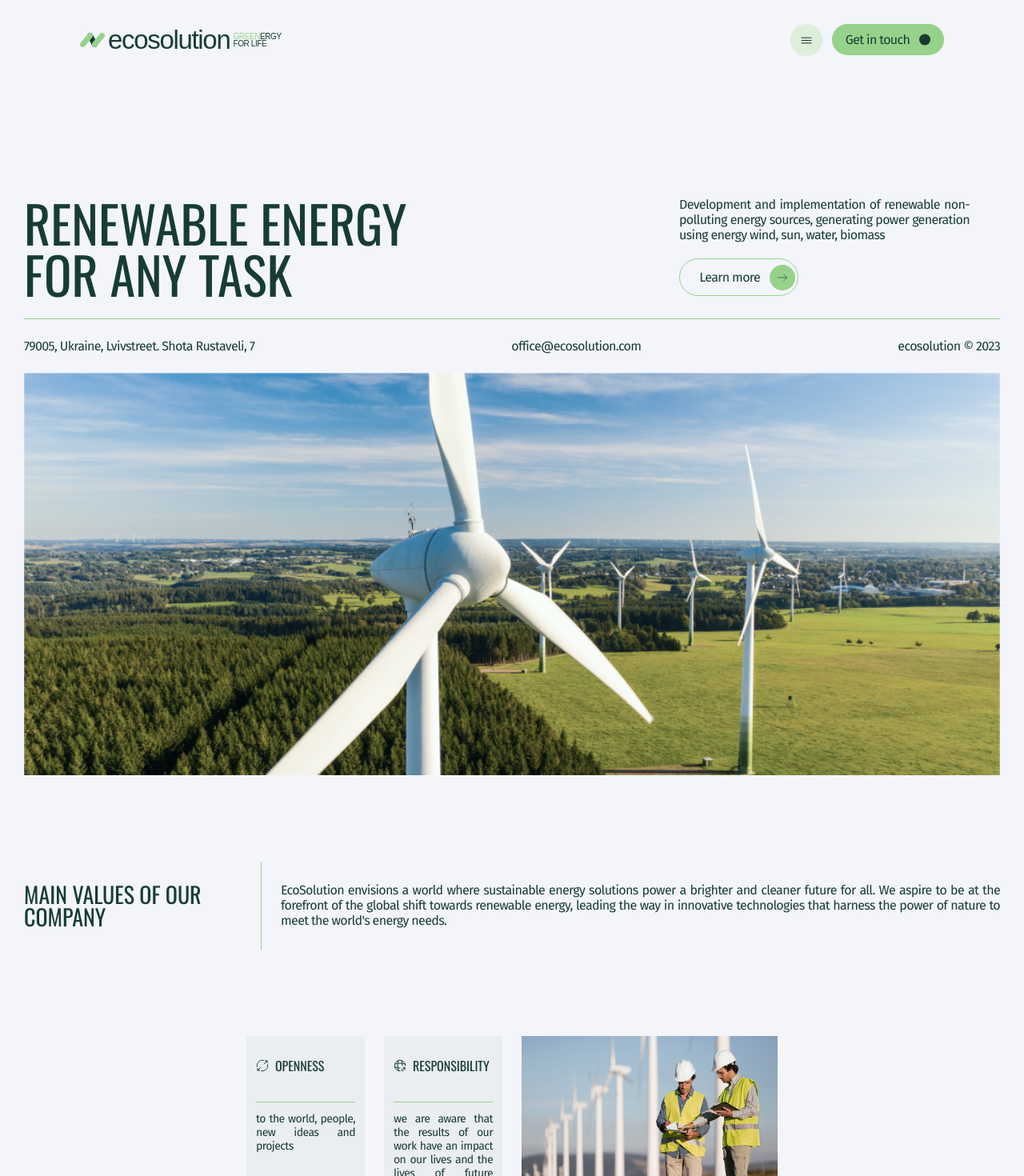
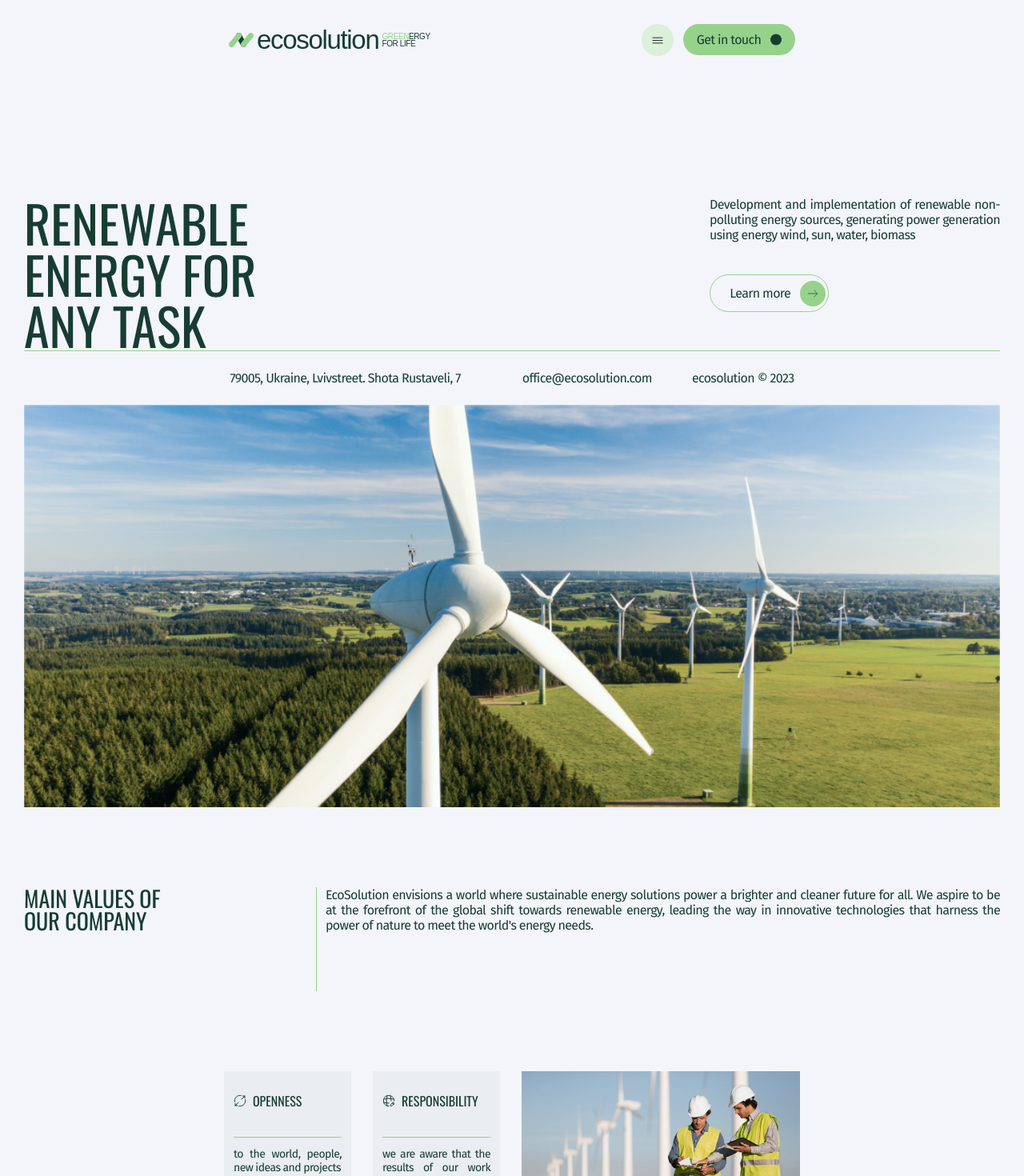
Before and after one commit to MythosOne/ecosolution-app, a React (Create React App) app: page / in a window 1280 px wide. Shown: the top 1470 px of the page at 80% size. Built offline with nearby package versions, Linux system fonts and the light colour scheme.

Commit message:
Correct mobile and tablet adaptive design

```diff
--- a/src/components/About/AboutCard/AboutCard.styled.js
+++ b/src/components/About/AboutCard/AboutCard.styled.js
@@ -29,6 +29,10 @@ export const CardItem = styled.li`
   padding: 12px;
 
   background: #eaedf1;
+
+  @media screen and (min-width: 767px) {
+    width: 159px;
+  }
 `;
 
 export const CardHead = styled.div`
@@ -81,6 +85,7 @@ export const Figure = styled.figure`
 
   @media screen and (min-width: 767px) {
     display: block;
+    width: 348px;
     height: 100%;
   }
 `;
--- a/src/components/About/AboutSection.jsx
+++ b/src/components/About/AboutSection.jsx
@@ -65,7 +65,7 @@ export const AboutSection = () => {
         <AboutImg src={imgWind} alt="Wind turbine" />
       </Picture>
       <AboutMainValues>
-        <MainValuesTitle>Main values of our company</MainValuesTitle>
+        <MainValuesTitle>Main values of <br/> our company</MainValuesTitle>
         <VerticalLineMain />
         <MainValuesText>
           EcoSolution envisions a world where sustainable energy solutions power
--- a/src/components/About/AboutSection.styled.js
+++ b/src/components/About/AboutSection.styled.js
@@ -11,6 +11,7 @@ export const Section = styled.section`
   margin-bottom: 36px;
 
   @media screen and (min-width: 767px) and (max-width: 1279px) {
+    width: 708px;
     max-width: none;
     margin-top: 16px;
     margin-bottom: 100px;
@@ -31,8 +32,7 @@ export const AboutLink = styled.div`
   @media screen and (min-width: 767px) {
     flex-direction: row;
     gap: 0;
-    width: 100%;
-    justify-content: space-between;
+    justify-content: flex-start;
 
     margin-bottom: 24px;
   }
@@ -48,6 +48,10 @@ export const Address = styled.a`
   letter-spacing: -0.64px;
 
   text-decoration: none;
+
+  @media screen and (min-width: 767px) {
+    margin-right: 77px;
+  }
 `;
 
 export const Mail = styled.a`
@@ -64,7 +68,7 @@ export const Mail = styled.a`
   margin-bottom: 40px;
 
   @media screen and (min-width: 767px) {
-    margin: 0;
+    margin: 0 50px 0 0;
   }
 `;
 
@@ -100,8 +104,8 @@ export const AboutMainValues = styled.div`
 
   display: flex;
   flex-direction: column;
-  align-items: center;
-  gap: 24px;
+  align-items:flex-start;
+  gap: 11px;
 
   @media screen and (min-width: 767px) {
     margin-top: 100px;
@@ -113,7 +117,6 @@ export const AboutMainValues = styled.div`
 `;
 
 export const MainValuesTitle = styled.h2`
-  display: inline-block;
   grid-area: title;
 
   color: #173d33;
@@ -125,7 +128,7 @@ export const MainValuesTitle = styled.h2`
   text-transform: uppercase;
 
   @media screen and (min-width: 767px) {
-    width: 272px;
+    width: 354px;
   }
 `;
 
@@ -133,10 +136,11 @@ export const VerticalLineMain = styled.hr`
   grid-area: line;
 
   display: none;
-  height: 110px;
+  height: 130px;
   width: 1px;
   background: #97d28b;
   border: 0;
+  margin: 0;
 
   @media screen and (min-width: 767px) {
     display: block;
@@ -145,6 +149,8 @@ export const VerticalLineMain = styled.hr`
 
 export const MainValuesText = styled.p`
   grid-area: article;
+
+  /* width: 342px; */
 
   color: #173d33;
   text-align: justify;
--- a/src/components/Cases/CasesSection.styled.js
+++ b/src/components/Cases/CasesSection.styled.js
@@ -13,7 +13,7 @@ export const Section = styled.section`
   margin-bottom: 36px;
 
   @media screen and (min-width: 767px) {
-    /* width: 100%; */
+    width: 708px;
     grid-row-gap: 24px;
     grid-column-gap: 12px;
     grid-template-areas:
--- a/src/components/ContactUs/ContactUsSection.styled.js
+++ b/src/components/ContactUs/ContactUsSection.styled.js
@@ -17,11 +17,12 @@ export const Section = styled.section`
       'title title'
       'list form'
       'list form';
+
+    max-width: none;
+    width: 708px;
   }
 
   @media screen and (min-width: 1279px) {
-    max-width: none;
-    /* width: 100%; */
   }
 `;
 
--- a/src/components/FAQ/FAQSection.styled.js
+++ b/src/components/FAQ/FAQSection.styled.js
@@ -7,7 +7,7 @@ export const Section = styled.section`
   grid-row: 3;
   margin-bottom: 36px;
 
-  margin: 0 auto 36px;
+  /* margin: 0 auto 36px; */
 
   grid-template-areas:
     'title'
@@ -21,11 +21,13 @@ export const Section = styled.section`
       'list question';
 
     grid-gap: 24px;
-    max-width: 667px;
+    width: 708px;
+    max-width: none;
   }
 
   @media screen and (min-width: 1279px) {
     max-width: none;
+    grid-column-gap: 185px;
     /* width: 100%; */
   }
 `;
--- a/src/components/Footer/Footer.styled.js
+++ b/src/components/Footer/Footer.styled.js
@@ -1,6 +1,7 @@
 import styled from '@emotion/styled';
 
 export const Section = styled.footer`
+  max-width: 440px;
 
   display: flex;
   justify-content: center;
@@ -12,8 +13,14 @@ export const Section = styled.footer`
 
   margin: 0px 20px;
 
+  @media screen and (min-width: 480px) {
+    margin: 0 auto;
+  }
+
   @media screen and (min-width: 767px) {
-    margin: 0px 30px;
+    max-width: none;
+    width: 708px;
+    margin: 0px auto;
   }
 `;
 
--- a/src/components/Header/Header.styled.js
+++ b/src/components/Header/Header.styled.js
@@ -1,9 +1,12 @@
 import styled from '@emotion/styled';
 
 export const Section = styled.header`
+  max-width: 440px;
+
   display: flex;
   align-items: center;
   justify-content: space-between;
+  margin: 0 auto;
 
   /* height: 76px; */
   background: #f3f5fa;
@@ -14,11 +17,13 @@ export const Section = styled.header`
   position: sticky;
   z-index: 1100;
 
-  @media screen and ((min-width: 480px) and (max-width: 1280px)) {
+  @media screen and ((min-width: 767px) and (max-width: 1280px)) {
+    max-width: none;
+    width: 708px;
     padding: 42px 30px;
   }
 
-  @media screen and ((min-width: 1280px)) {
+  @media screen and ((min-width: 1279px)) {
     padding: 30px 100px;
   }
 `;
--- a/src/components/Main/MainSection.jsx
+++ b/src/components/Main/MainSection.jsx
@@ -11,7 +11,7 @@ import { ArrowRightImg } from '../../icons/IconsComponent';
 export const MainSection = () => {
   return (
     <Section id="main" >
-      <MainTitle>RENEWABLE ENERGY For any task</MainTitle>
+      <MainTitle>RENEWABLE <br/> ENERGY For <br/> any task</MainTitle>
       <MainText>
         Development and implementation of renewable non-polluting energy
         sources, generating power generation using energy wind, sun, water,
--- a/src/components/Main/MainSection.styled.js
+++ b/src/components/Main/MainSection.styled.js
@@ -20,12 +20,13 @@ export const Section = styled.section`
 
   @media screen and (min-width: 767px) and (max-width: 1280px) {
     max-width: none;
-    width: 100%;
+    width: 708px;
     grid-template-areas:
       'title article'
       'title button';
     grid-row-gap: 43px;
-    grid-column-gap: 65px;
+    /* grid-column-gap: 65px; */
+    justify-content: space-between;
   }
 
   @media screen and (min-width: 1279px) {
@@ -48,7 +49,7 @@ export const MainTitle = styled.h2`
   font-size: 36px;
   font-style: normal;
   font-weight: 400;
-  line-height: 36px; /* 100% */
+  line-height: 36px;
   text-transform: uppercase;
 
   @media screen and (min-width: 767px) and (max-width: 1280px) {
@@ -77,6 +78,10 @@ export const MainText = styled.p`
   font-weight: 400;
   line-height: normal;
   letter-spacing: -0.64px;
+
+  @media screen and (min-width: 767px) {
+    width: 342px;
+  }
 
   @media screen and (min-width: 1279px) {
     width: 363px;
--- a/src/pages/Home.styled.js
+++ b/src/pages/Home.styled.js
@@ -12,6 +12,6 @@ export const Main = styled.div`
     margin-left: 30px;
     margin-right: 30px;
 
-    align-items: flex-start;
+    /* align-items: flex-start; */
   }
 `;
```
